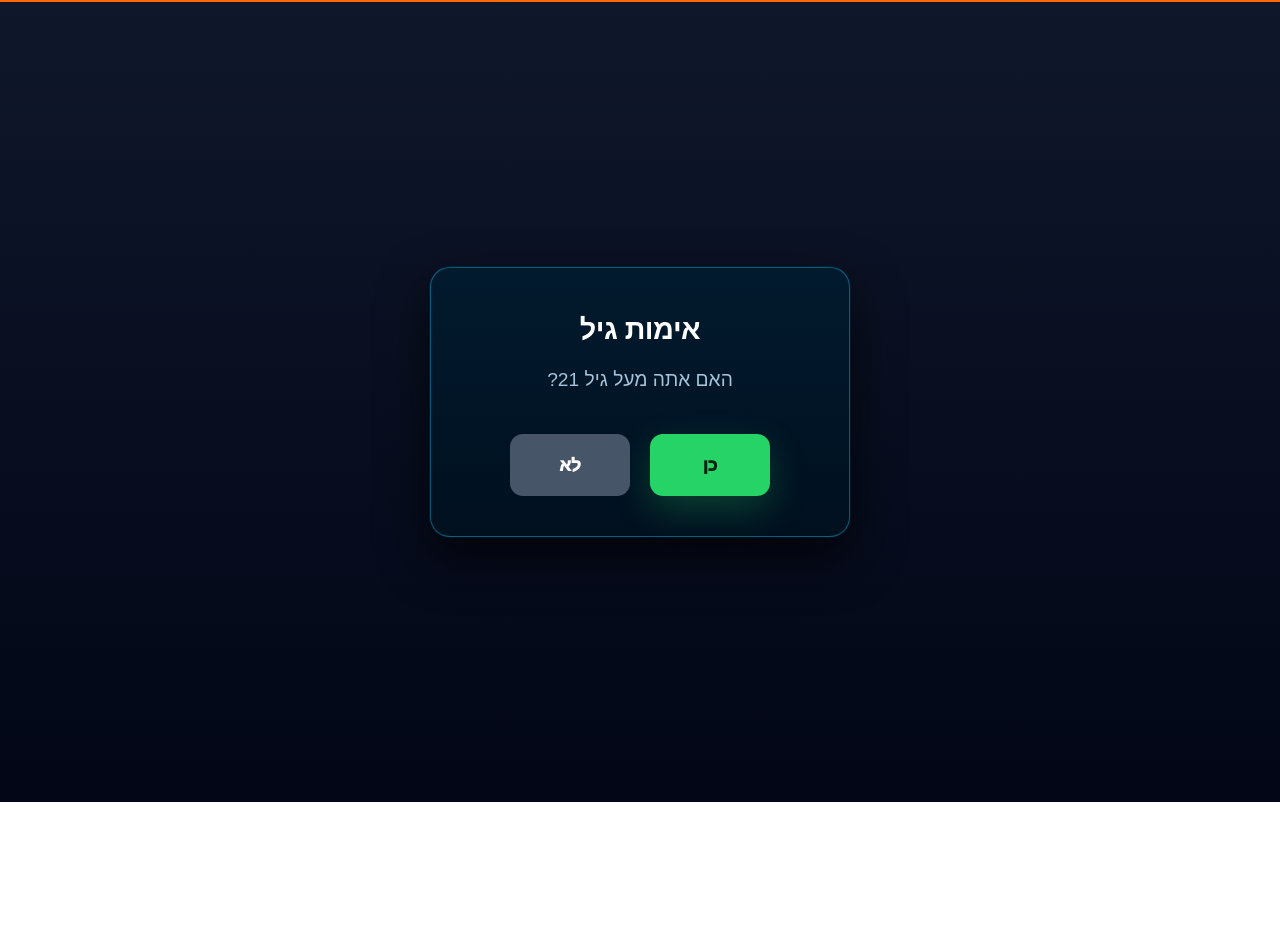
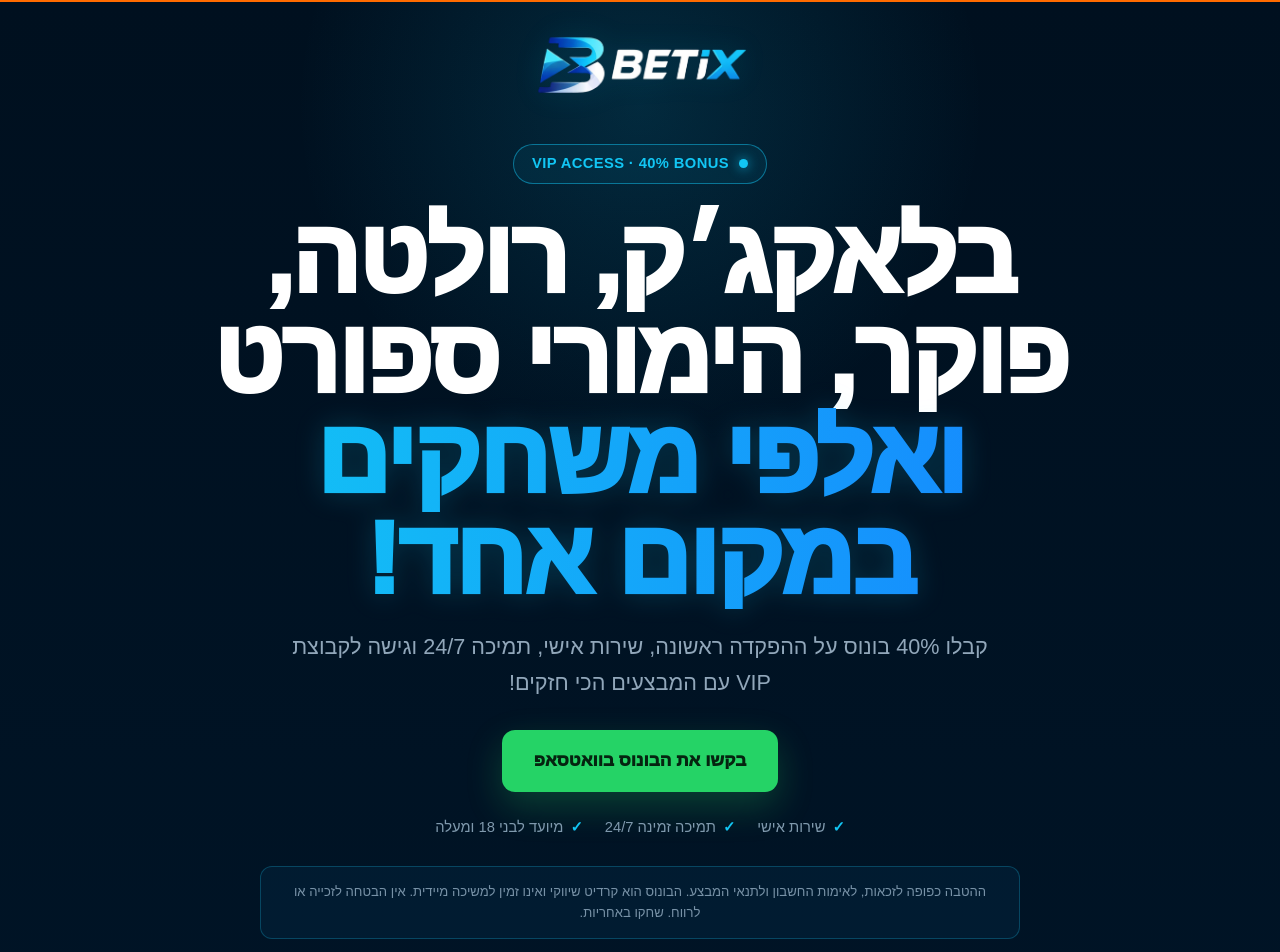
Before and after one commit to caiodcamargo999/betix_website, a Next.js app: page / in a window 1280 px wide. Shown: the top 952 px of the page. Before the commit the page ends 802 px from the top, so only its background shows below. Built offline with nearby package versions, Linux system fonts and the light colour scheme.

Commit message:
Update WhatsApp number and remove form

```diff
--- a/src/app/bonus/page.js
+++ b/src/app/bonus/page.js
@@ -1,54 +1,9 @@
 "use client";
-
-import { useState } from "react";
 
 export default function Home() {
   const currentYear = new Date().getFullYear();
-  const [isModalOpen, setIsModalOpen] = useState(false);
-  const [formData, setFormData] = useState({ name: "", email: "", phone: "" });
-  const [isLoading, setIsLoading] = useState(false);
 
-  const whatsappUrl = "https://wa.me/972525372160?text=%D7%A9%D7%9C%D7%95%D7%9D%20%D7%9C%D7%A6%D7%95%D7%95%D7%AA%20%D7%A9%D7%9C%20Betix!%0A%D7%94%D7%92%D7%A2%D7%AA%D7%99%20%D7%93%D7%A8%D7%9A%20%D7%94%D7%90%D7%AA%D7%A8%20%D7%95%D7%A8%D7%A6%D7%99%D7%AA%D7%99%20%D7%9C%D7%A9%D7%9E%D7%95%D7%A2%20%D7%A7%D7%A6%D7%AA%20%D7%A2%D7%9C%20%D7%94%D7%91%D7%95%D7%A0%D7%95%D7%A1%20%D7%A9%D7%9C%2040%25%20%2B%2020%20%D7%A1%D7%A4%D7%99%D7%A0%D7%99%D7%9D%20%D7%97%D7%99%D7%A0%D7%9D%20%D7%91%D7%94%D7%A4%D7%A7%D7%93%D7%94%20%D7%A8%D7%90%D7%A9%D7%95%D7%A0%D7%94.%0A%D7%90%D7%A0%D7%99%20%D7%9E%D7%A2%D7%9C%20%D7%92%D7%99%D7%9C%2018.";
-
-  const handleOpenModal = (e) => {
-    e.preventDefault();
-    setIsModalOpen(true);
-  };
-
-  const handleCloseModal = () => {
-    setIsModalOpen(false);
-  };
-
-  const handleChange = (e) => {
-    setFormData({ ...formData, [e.target.name]: e.target.value });
-  };
-
-  const handleSubmit = async (e) => {
-    e.preventDefault();
-    setIsLoading(true);
-
-    if (typeof window !== "undefined" && window.fbq) {
-      window.fbq('track', 'Contact');
-    }
-
-    try {
-      await fetch("/api/kommo", {
-        method: "POST",
-        headers: { "Content-Type": "application/json" },
-        body: JSON.stringify(formData),
-      });
-
-      // Navigate to whatsapp whether API succeeds or fails
-      window.open(whatsappUrl, "_blank");
-      setIsModalOpen(false);
-    } catch (error) {
-      console.error("Error submitting lead:", error);
-      window.open(whatsappUrl, "_blank");
-      setIsModalOpen(false);
-    } finally {
-      setIsLoading(false);
-    }
-  };
+  const whatsappUrl = "https://wa.me/972559340547?text=%D7%A9%D7%9C%D7%95%D7%9D%20%D7%9C%D7%A6%D7%95%D7%95%D7%AA%20%D7%A9%D7%9C%20Betix!%0A%D7%94%D7%92%D7%A2%D7%AA%D7%99%20%D7%93%D7%A8%D7%9A%20%D7%94%D7%90%D7%AA%D7%A8%20%D7%95%D7%A8%D7%A6%D7%99%D7%AA%D7%99%20%D7%9C%D7%A9%D7%9E%D7%95%D7%A2%20%D7%A7%D7%A6%D7%AA%20%D7%A2%D7%9C%20%D7%94%D7%91%D7%95%D7%A0%D7%95%D7%A1%20%D7%A9%D7%9C%2040%25%20%2B%2020%20%D7%A1%D7%A4%D7%99%D7%A0%D7%99%D7%9D%20%D7%97%D7%99%D7%A0%D7%9D%20%D7%91%D7%94%D7%A4%D7%A7%D7%93%D7%94%20%D7%A8%D7%90%D7%A9%D7%95%D7%A0%D7%94.%0A%D7%90%D7%A0%D7%99%20%D7%9E%D7%A2%D7%9C%20%D7%92%D7%99%D7%9C%2018.";
 
   return (
     <div className="page">
@@ -81,8 +36,14 @@ export default function Home() {
 
             <a
               className="cta"
-              href="#"
-              onClick={handleOpenModal}
+              href={whatsappUrl}
+              target="_blank"
+              rel="noopener noreferrer"
+              onClick={() => {
+                if (typeof window !== "undefined" && window.fbq) {
+                  window.fbq('track', 'Contact');
+                }
+              }}
             >
               בקשו את הבונוס בוואטסאפ
             </a>
@@ -109,58 +70,6 @@ export default function Home() {
           </div>
         </div>
       </footer>
-
-      {isModalOpen && (
-        <div className="modal-overlay">
-          <div className="modal-content" dir="rtl">
-            <button className="modal-close" onClick={handleCloseModal}>
-              &times;
-            </button>
-            <h2>קבלת ההטבה</h2>
-            <p className="modal-subtitle">אנא מלאו את הפרטים ונציג יחזור אליכם בהקדם.</p>
-            <form onSubmit={handleSubmit} className="modal-form">
-              <div className="form-group">
-                <label>שם מלא</label>
-                <input
-                  type="text"
-                  name="name"
-                  placeholder="הכנס שם מלא"
-                  value={formData.name}
-                  onChange={handleChange}
-                  required
-                />
-              </div>
-              <div className="form-group">
-                <label>אימייל</label>
-                <input
-                  type="email"
-                  name="email"
-                  placeholder="name@example.com"
-                  value={formData.email}
-                  onChange={handleChange}
-                  required
-                  dir="ltr"
-                />
-              </div>
-              <div className="form-group">
-                <label>טלפון</label>
-                <input
-                  type="tel"
-                  name="phone"
-                  placeholder="050-0000000"
-                  value={formData.phone}
-                  onChange={handleChange}
-                  required
-                  dir="ltr"
-                />
-              </div>
-              <button type="submit" className="cta modal-submit" disabled={isLoading}>
-                {isLoading ? 'שולח...' : 'שליחה למעבר לוואטסאפ'}
-              </button>
-            </form>
-          </div>
-        </div>
-      )}
     </div>
   );
 }
--- a/src/app/page.js
+++ b/src/app/page.js
@@ -1,44 +1,75 @@
 "use client";
-import Link from 'next/link';
-import { useRouter } from 'next/navigation';
 
-export default function AgeVerification() {
-  const router = useRouter();
+export default function Home() {
+  const currentYear = new Date().getFullYear();
 
-  const handleNo = () => {
-    alert('המשחק מיועד לגילאי 21 ומעלה בלבד.');
-  };
-
-  const handleYes = () => {
-    router.push('/bonus');
-  };
+  const whatsappUrl = "https://wa.me/972559340547?text=%D7%A9%D7%9C%D7%95%D7%9D%20%D7%9C%D7%A6%D7%95%D7%95%D7%AA%20%D7%A9%D7%9C%20Betix!%0A%D7%94%D7%92%D7%A2%D7%AA%D7%99%20%D7%93%D7%A8%D7%9A%20%D7%94%D7%90%D7%AA%D7%A8%20%D7%95%D7%A8%D7%A6%D7%99%D7%AA%D7%99%20%D7%9C%D7%A9%D7%9E%D7%95%D7%A2%20%D7%A7%D7%A6%D7%AA%20%D7%A2%D7%9C%20%D7%94%D7%91%D7%95%D7%A0%D7%95%D7%A1%20%D7%A9%D7%9C%2040%25%20%2B%2020%20%D7%A1%D7%A4%D7%99%D7%A0%D7%99%D7%9D%20%D7%97%D7%99%D7%A0%D7%9D%20%D7%91%D7%94%D7%A4%D7%A7%D7%93%D7%94%20%D7%A8%D7%90%D7%A9%D7%95%D7%A0%D7%94.%0A%D7%90%D7%A0%D7%99%20%D7%9E%D7%A2%D7%9C%20%D7%92%D7%99%D7%9C%2018.";
 
   return (
-    <div className="page" style={{ background: 'linear-gradient(180deg, #0f172a 0%, #020617 100%)', minHeight: '100vh', display: 'flex', flexDirection: 'column', alignItems: 'center', justifyContent: 'center', padding: '20px' }}>
-      <div className="modal-content" style={{ textAlign: 'center', margin: '0 auto' }}>
-        <h2 style={{ marginBottom: '15px' }}>אימות גיל</h2>
-        <p className="modal-subtitle" style={{ fontSize: '1.2rem', marginBottom: '40px' }}>
-          האם אתה מעל גיל 21?
-        </p>
+    <div className="page">
+      <header>
+        <div className="container">
+          <img
+            className="logo"
+            src="/logoo.png"
+            alt="BETIX"
+          />
+        </div>
+      </header>
 
-        <div style={{ display: 'flex', gap: '20px', justifyContent: 'center' }}>
-          <button
-            onClick={handleYes}
-            className="cta"
-            style={{ margin: 0, minWidth: '120px', background: '#25d366' }}
-          >
-            כן
-          </button>
+      <main>
+        <div className="container">
+          <section className="hero">
+            <div className="pill">VIP ACCESS · 40% BONUS</div>
 
-          <button
-            onClick={handleNo}
-            className="cta"
-            style={{ margin: 0, minWidth: '120px', background: '#475569', color: '#fff', boxShadow: 'none' }}
-          >
-            לא
-          </button>
+            <h1>
+              בלאקג׳ק, רולטה, פוקר, הימורי ספורט
+              <br />
+              <span className="highlight flex flex-col md:flex-row items-center justify-center gap-1 md:gap-3 my-2 md:my-0">
+                <span>ואלפי משחקים במקום אחד!</span>
+              </span>
+            </h1>
+
+            <p className="subtitle">
+              קבלו 40% בונוס על ההפקדה ראשונה, שירות אישי, תמיכה 24/7 וגישה לקבוצת VIP עם המבצעים הכי חזקים!
+            </p>
+
+            <a
+              className="cta"
+              href={whatsappUrl}
+              target="_blank"
+              rel="noopener noreferrer"
+              onClick={() => {
+                if (typeof window !== "undefined" && window.fbq) {
+                  window.fbq('track', 'Contact');
+                }
+              }}
+            >
+              בקשו את הבונוס בוואטסאפ
+            </a>
+
+            <div className="trust">
+              <span>שירות אישי</span>
+              <span>תמיכה זמינה 24/7</span>
+              <span>מיועד לבני 18 ומעלה</span>
+            </div>
+
+            <div className="legal-note">
+              ההטבה כפופה לזכאות, לאימות החשבון ולתנאי המבצע.
+              הבונוס הוא קרדיט שיווקי ואינו זמין למשיכה מיידית.
+              אין הבטחה לזכייה או לרווח. שחקו באחריות.
+            </div>
+          </section>
         </div>
-      </div>
+      </main>
+
+      <footer>
+        <div className="container" style={{ display: 'flex', justifyContent: 'center' }}>
+          <div>
+            © {currentYear} BETIX · כל הזכויות שמורות
+          </div>
+        </div>
+      </footer>
     </div>
   );
 }
```
